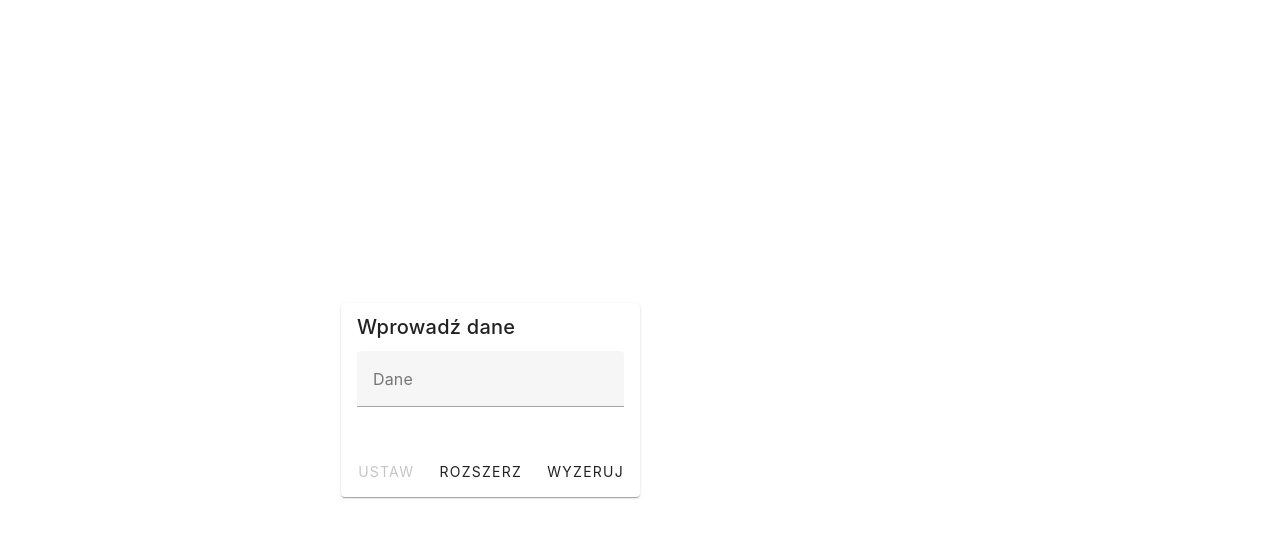
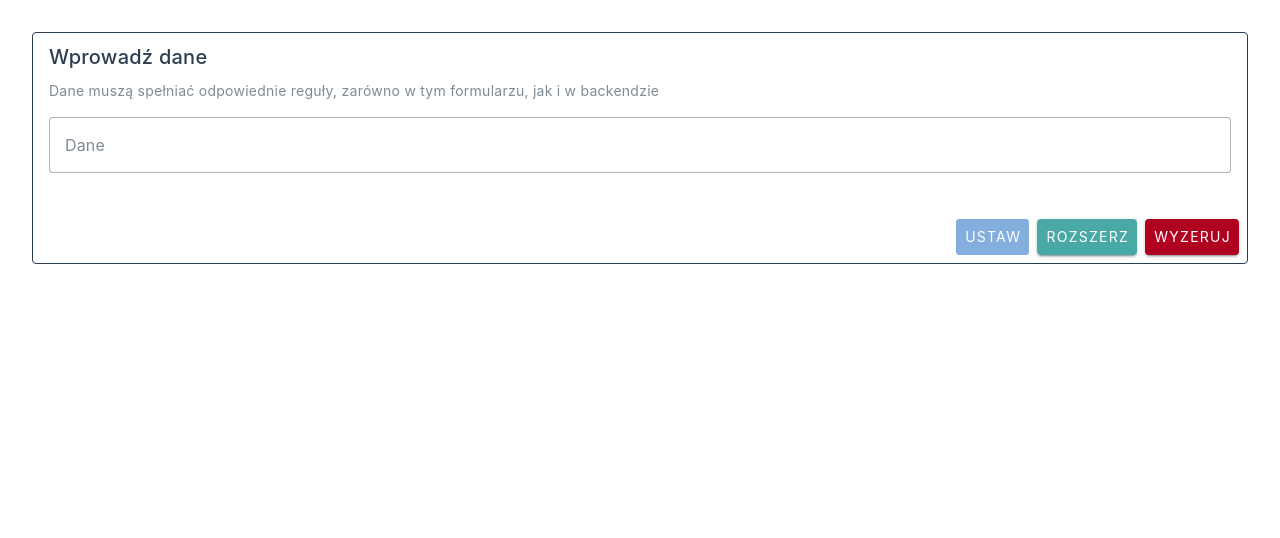
Before and after one commit to Tod321/projekt_pai2024, a Vue app in the folder pai2024-vue/: page / in a window 1280 px wide. Shown: the top 538 px of the page. Built offline with nearby package versions, Linux system fonts and the light colour scheme; no server answers.

Commit message:
Wyczyszczenie stylizacji z kreatora, poprawki

```diff
--- a/pai2024-vue/src/assets/main.css
+++ b/pai2024-vue/src/assets/main.css
@@ -6,30 +6,3 @@
   padding: 2rem;
   font-weight: normal;
 }
-
-a,
-.green {
-  text-decoration: none;
-  color: hsla(160, 100%, 37%, 1);
-  transition: 0.4s;
-  padding: 3px;
-}
-
-@media (hover: hover) {
-  a:hover {
-    background-color: hsla(160, 100%, 37%, 0.2);
-  }
-}
-
-@media (min-width: 1024px) {
-  body {
-    display: flex;
-    place-items: center;
-  }
-
-  #app {
-    display: grid;
-    grid-template-columns: 1fr 1fr;
-    padding: 0 2rem;
-  }
-}
--- a/pai2024-vue/src/components/TestComponent.vue
+++ b/pai2024-vue/src/components/TestComponent.vue
@@ -82,15 +82,17 @@
 </script>
 
 <template>
-    <v-card>
+    <v-card variant="outlined">
         <v-card-title>Wprowadź dane</v-card-title>
+        <v-card-subtitle>Dane muszą spełniać odpowiednie reguły, zarówno w tym formularzu, jak i w backendzie</v-card-subtitle>
         <v-card-text>
-            <v-text-field label="Dane" v-model="dane"></v-text-field>
+            <v-text-field variant="outlined" label="Dane" v-model="dane" hint="Ciąg musi rozpoczynać się od litery"></v-text-field>
         </v-card-text>
         <v-card-actions>
-            <v-btn @click="ustaw()" :disabled="niepoprawneDane()">Ustaw</v-btn>
-            <v-btn @click="rozszerz()">Rozszerz</v-btn>
-            <v-btn @click="wyzeruj()">Wyzeruj</v-btn>
+            <v-spacer></v-spacer>
+            <v-btn color="primary" variant="elevated" @click="ustaw()" :disabled="niepoprawneDane()">Ustaw</v-btn>
+            <v-btn color="secondary" variant="elevated" @click="rozszerz()">Rozszerz</v-btn>
+            <v-btn color="error" variant="elevated" @click="wyzeruj()">Wyzeruj</v-btn>
         </v-card-actions>
     </v-card>
 </template>
```
